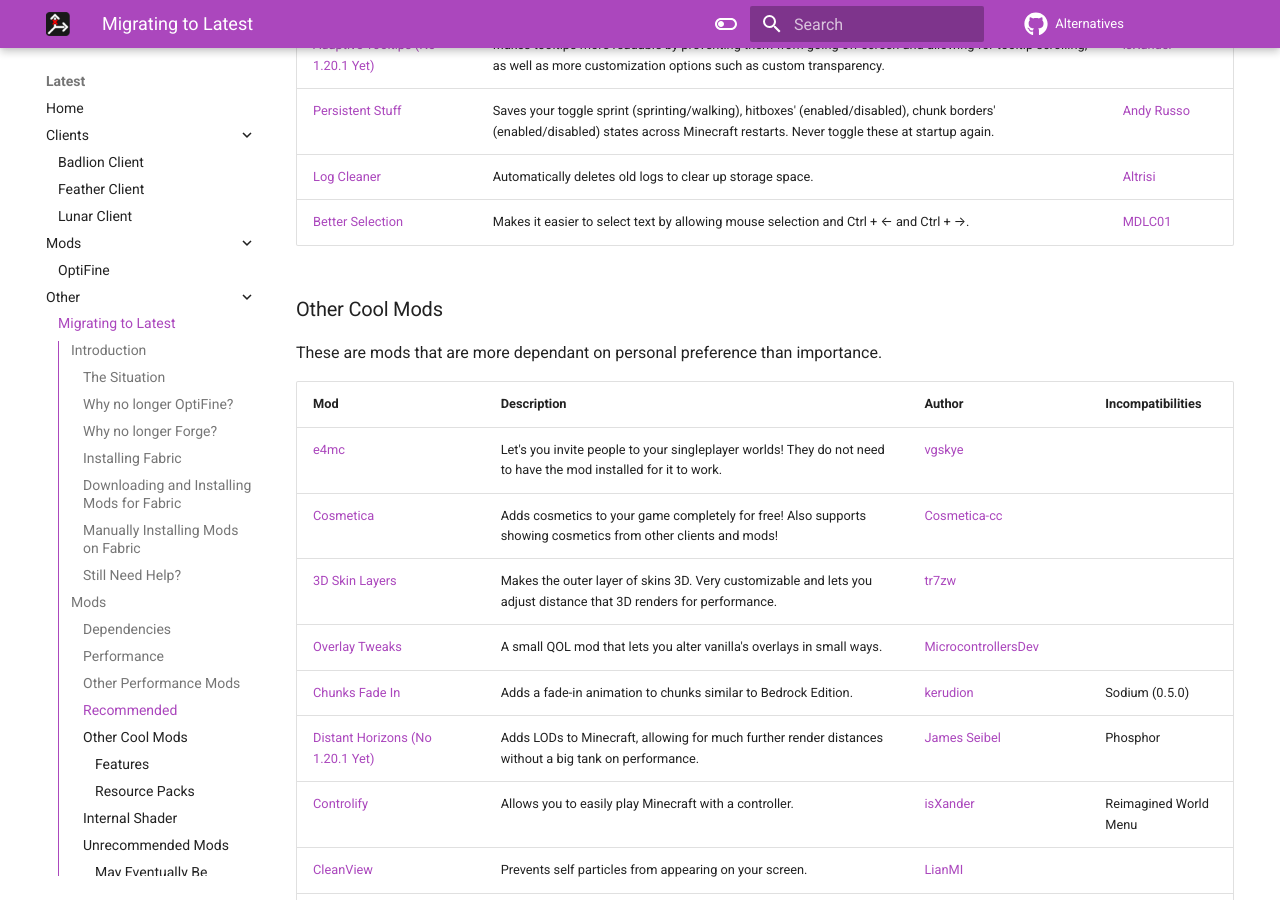
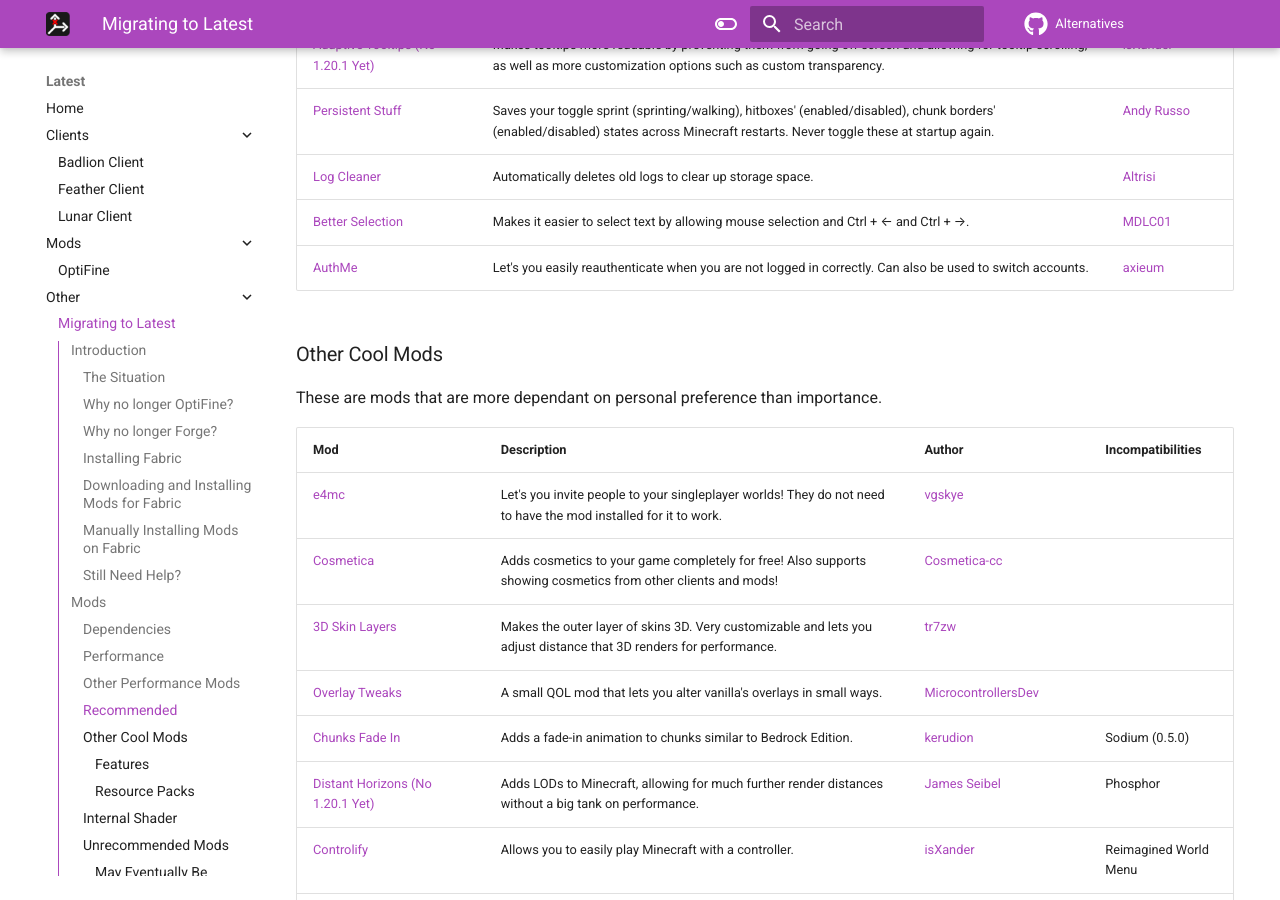
Before and after one commit to MicrocontrollersDev/Alternatives, an MkDocs documentation site: the page built from docs/latest/migrating.md, in a window 1280 px wide and 900 px high, scrolled down 4500 px. Built offline with MkDocs 1.6.1 and Material for MkDocs 9.7.7, drawn with Linux system fonts in a browser that asks for light colours; comment, search, counter and statistics services are not loaded.

Commit message:
add authme

```diff
--- a/docs/latest/migrating.md
+++ b/docs/latest/migrating.md
@@ -152,6 +152,7 @@
 | [Persistent Stuff](https://modrinth.com/mod/persistent-stuff) | Saves your toggle sprint (sprinting/walking), hitboxes' (enabled/disabled), chunk borders' (enabled/disabled) states across Minecraft restarts. Never toggle these at startup again. | [Andy Russo](https://github.com/AndyRusso) |
 | [Log Cleaner](https://modrinth.com/mod/log-cleaner) | Automatically deletes old logs to clear up storage space. | [Altrisi](https://github.com/altrisi) |
 | [Better Selection](https://modrinth.com/mod/better-selection) | Makes it easier to select text by allowing mouse selection and Ctrl + ← and Ctrl + →. | [MDLC01](https://github.com/MDLC01) |
+| [AuthMe](https://modrinth.com/mod/auth-me) | Let's you easily reauthenticate when you are not logged in correctly. Can also be used to switch accounts. | [axieum](https://github.com/axieum) |
 
 ### Other Cool Mods
 
```
